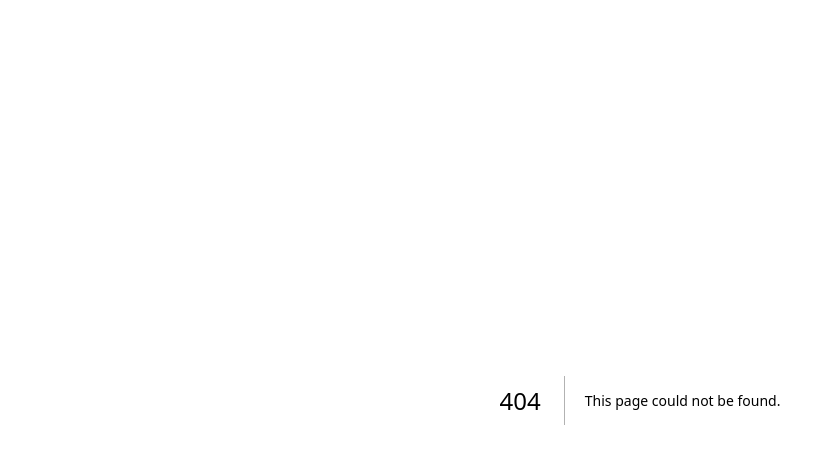
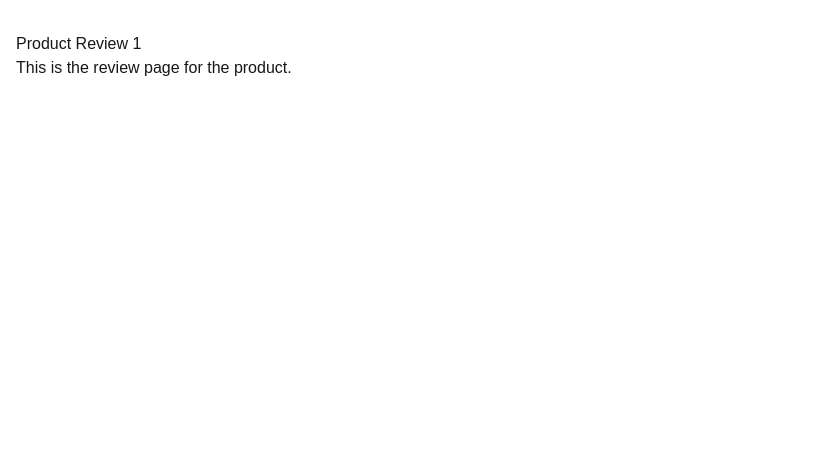
Before and after one commit to Bouyahi-Mohamed/learn-next-js, a Next.js app: page /products/1/review in a window 1280 px wide. Before the commit this address had no page. Shown: the top 464 px of the page, without its empty margins (0-826 px from the left). Built offline with nearby package versions, Linux system fonts and the light colour scheme.

Commit message:
learning routing nextjs (dynamic route) scenario 5

```diff
--- /dev/null
+++ b/src/app/products/[id]/review/[reviewId]/page.js
@@ -0,0 +1,10 @@
+export default async function detailreview({ params } ) {
+    const { id, reviewId } = await params;
+    console.log(id, reviewId);
+  return (
+    <main className="container mx-auto px-4 py-8 secodary" >
+      <h1>Details review {reviewId} for product {id} </h1>
+      <p>This is the details page for a specific review of a product.</p>
+    </main>
+  );
+}
--- /dev/null
+++ b/src/app/products/[id]/review/page.js
@@ -0,0 +1,10 @@
+export  default async function Review({ params }) {
+    const { id } =  await params;
+    console.log(id);
+  return (
+    <main className="container mx-auto px-4 py-8 secodary" >
+      <h1>Product Review {id}</h1>
+      <p>This is the review page for the product.</p>
+    </main>
+  );
+}
```
